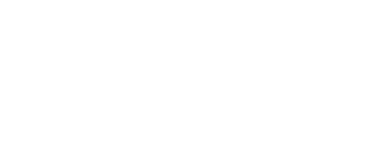
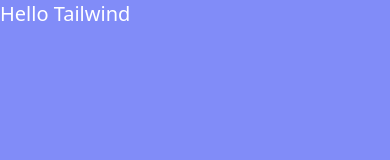
Before and after one commit to manjunathdp/Tailwind-CSS, a plain HTML site: page Fundamentals/9. Breakpoints/index.html in a window 390 px wide. Drawn offline with nearby package versions, Linux system fonts and the light colour scheme.

Commit message:
Breakpoints & Media Queries

```diff
--- a/Fundamentals/9. Breakpoints/index.html
+++ b/Fundamentals/9. Breakpoints/index.html
@@ -7,7 +7,11 @@
     <script src="https://cdn.tailwindcss.com"></script>
     <title>Breakpoints & Media Queries</title>
   </head>
-  <body>
-    <!-- https://tailwindcss.com/docs/responsive-design -->
+  <!-- https://tailwindcss.com/docs/responsive-design -->
+  <body
+    class="bg-indigo-400 sm:bg-pink-800 md:bg-blue-800 lg:bg-green-800 xl:bg-yellow-800 2xl:bg-red-800"
+  >
+    <!-- Open DevTool (Responsive Mood) -->
+    <h1 class="text-white text-xl md:text-3xl xl:text-5xl">Hello Tailwind</h1>
   </body>
 </html>
```
